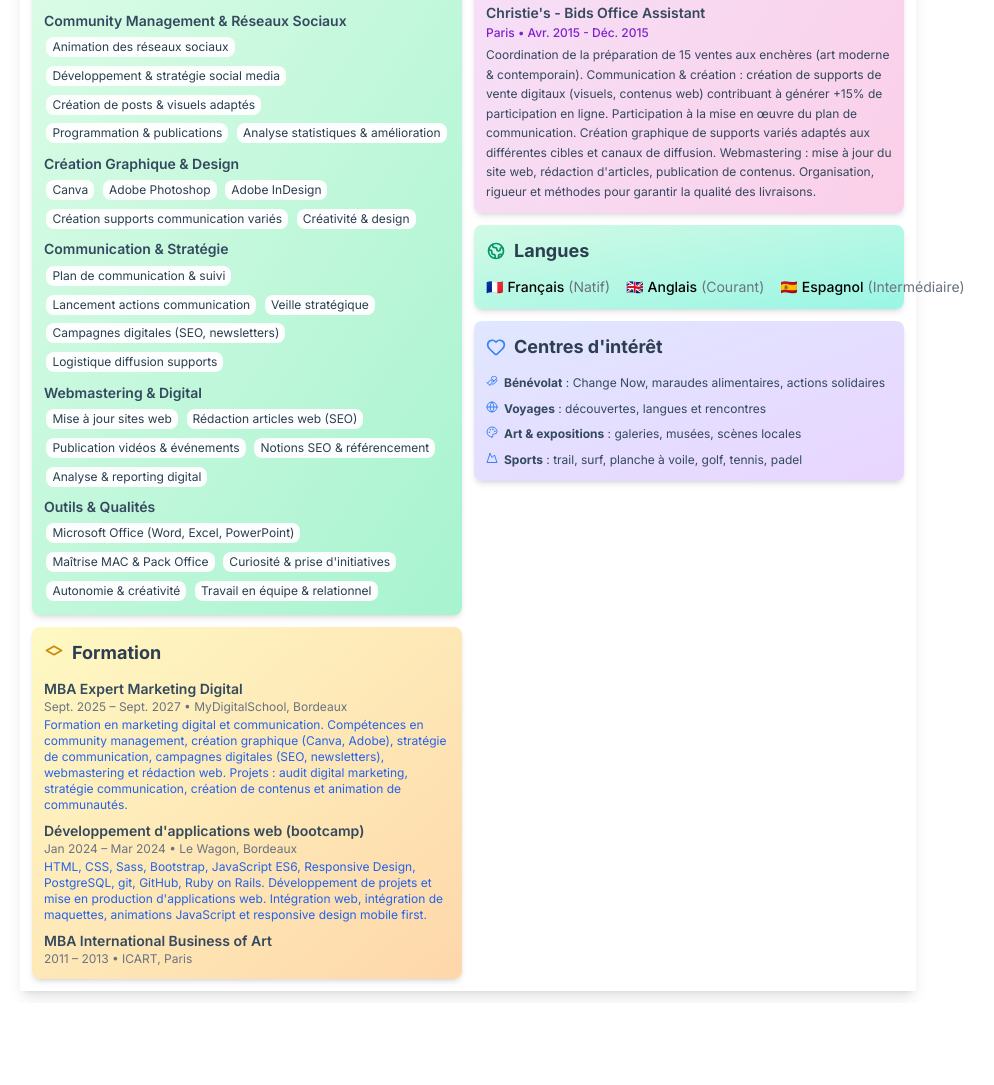
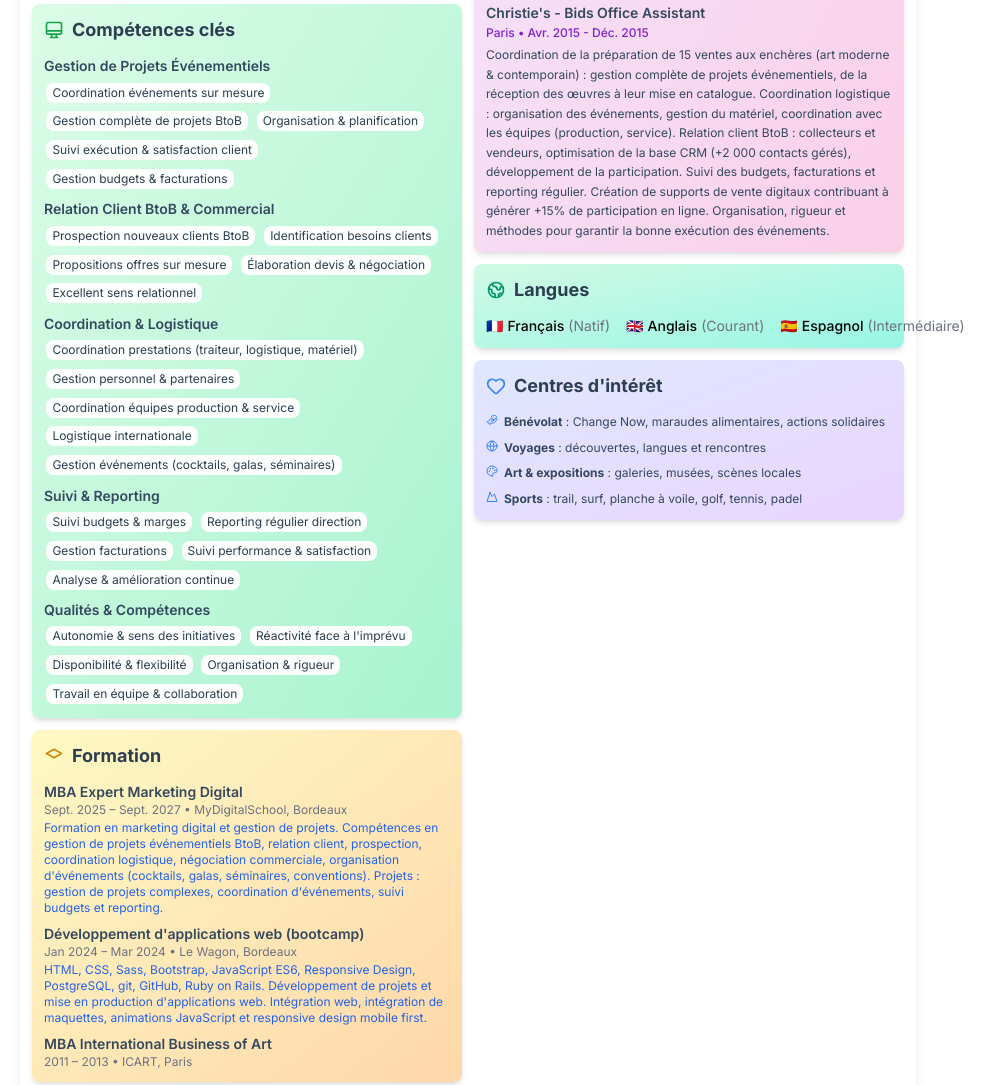
Before and after one commit to Sooruz85/cv-etienne, a website: page index.html in a window 1280 px wide. Shown: the part 780-1865 px from the top of the page, without its empty margins (172-1166 px from the left). Before the commit the page ends 1783 px from the top, so only its background shows below. Drawn offline with nearby package versions, Linux system fonts and the light colour scheme.

Commit message:
Adaptation CV pour poste Chargé de projet événementiel H/F - CAPDEVIELLE TRAITEUR (CDI)

```diff
--- a/index.html
+++ b/index.html
@@ -159,9 +159,9 @@
             <div class="flex items-center justify-between gap-6">
                 <div class="flex-1">
                     <h1 class="text-4xl font-bold mb-2">Etienne Gaumery</h1>
-                    <h2 class="text-lg font-normal mb-1">Assistant communication et community manager - H/F | Communication • Community Management • Création graphique</h2>
-                    <p class="text-sm mb-1">GENIE CLIM France • Le Haillan (33)</p>
-                    <p class="text-sm mb-2">38 ans • Alternance • Disponible dès à présent</p>
+                    <h2 class="text-lg font-normal mb-1">Chargé de projet événementiel H/F | Gestion de projets • Relation client BtoB • Coordination événementielle</h2>
+                    <p class="text-sm mb-1">CAPDEVIELLE TRAITEUR • Bruges (33)</p>
+                    <p class="text-sm mb-2">38 ans • CDI • Disponible dès à présent • Permis B</p>
                     <div class="flex flex-col text-sm space-y-1">
                         <div class="flex items-center">
                             <svg class="w-4 h-4 mr-1.5" fill="none" stroke="currentColor" viewBox="0 0 24 24">
@@ -198,10 +198,10 @@
                         </h3>
                         <div class="text-sm text-text-gray leading-relaxed space-y-1">
                             <p>
-                                Actuellement en MBA Expert Marketing Digital à MyDigitalSchool Bordeaux, passionné par la communication et le community management. Expérience concrète dans la création de contenus digitaux et la gestion de campagnes : développement du site web de Galerie Joséphine et campagnes digitales (SEO, newsletters) ayant généré +35% de trafic organique en 6 mois. Création de supports de communication variés, gestion des réseaux sociaux et animation de communautés.
+                                Expérience confirmée dans la gestion de projets BtoB et la coordination d'événements. Chez Christie's, coordination de la préparation de 15 ventes aux enchères (art moderne & contemporain), de la réception des œuvres à leur mise en catalogue : gestion complète du projet, coordination avec les équipes, suivi logistique et organisation. Chez Catawiki, supervision de la relation client pour 3 000+ utilisateurs avec un taux de satisfaction >90%, gestion de projets complexes et coordination avec les équipes internes.
                             </p>
                             <p>
-                                Chez Christie's, création de supports de vente digitaux contribuant à +15% de participation en ligne. Chez Catawiki, collaboration avec l'équipe tech pour améliorer l'UX et gestion de la relation client pour 3 000+ utilisateurs. Créativité, curiosité, autonomie et prise d'initiatives : des compétences prêtes à être mises au service de GENIE CLIM France pour participer à la stratégie de communication et développer la présence sur les réseaux sociaux.
+                                Fondateur de Galerie Joséphine depuis 2019 : gestion complète de projets événementiels (expositions, vernissages, ventes), coordination logistique internationale, gestion des ventes et relation client BtoB. Élaboration de devis, négociation commerciale, suivi des budgets et facturations. Organisation, rigueur, excellent sens relationnel, autonomie et réactivité face à l'imprévu : des compétences prêtes à être mises au service de CAPDEVIELLE TRAITEUR pour accompagner les clients dans la conception et la réalisation d'événements sur mesure.
                             </p>
                         </div>
                     </div>
@@ -216,53 +216,53 @@
                         </h3>
                         <div class="space-y-2">
                             <div>
-                                <h4 class="font-semibold text-text-gray text-sm mb-1">Community Management & Réseaux Sociaux</h4>
+                                <h4 class="font-semibold text-text-gray text-sm mb-1">Gestion de Projets Événementiels</h4>
                                 <div class="flex flex-wrap gap-1">
-                                    <span class="skill-tag text-xs py-0.5 px-1.5">Animation des réseaux sociaux</span>
-                                    <span class="skill-tag text-xs py-0.5 px-1.5">Développement & stratégie social media</span>
-                                    <span class="skill-tag text-xs py-0.5 px-1.5">Création de posts & visuels adaptés</span>
-                                    <span class="skill-tag text-xs py-0.5 px-1.5">Programmation & publications</span>
-                                    <span class="skill-tag text-xs py-0.5 px-1.5">Analyse statistiques & amélioration</span>
+                                    <span class="skill-tag text-xs py-0.5 px-1.5">Coordination événements sur mesure</span>
+                                    <span class="skill-tag text-xs py-0.5 px-1.5">Gestion complète de projets BtoB</span>
+                                    <span class="skill-tag text-xs py-0.5 px-1.5">Organisation & planification</span>
+                                    <span class="skill-tag text-xs py-0.5 px-1.5">Suivi exécution & satisfaction client</span>
+                                    <span class="skill-tag text-xs py-0.5 px-1.5">Gestion budgets & facturations</span>
                                 </div>
                             </div>
                             <div>
-                                <h4 class="font-semibold text-text-gray text-sm mb-1">Création Graphique & Design</h4>
+                                <h4 class="font-semibold text-text-gray text-sm mb-1">Relation Client BtoB & Commercial</h4>
                                 <div class="flex flex-wrap gap-1">
-                                    <span class="skill-tag text-xs py-0.5 px-1.5">Canva</span>
-                                    <span class="skill-tag text-xs py-0.5 px-1.5">Adobe Photoshop</span>
-                                    <span class="skill-tag text-xs py-0.5 px-1.5">Adobe InDesign</span>
-                                    <span class="skill-tag text-xs py-0.5 px-1.5">Création supports communication variés</span>
-                                    <span class="skill-tag text-xs py-0.5 px-1.5">Créativité & design</span>
+                                    <span class="skill-tag text-xs py-0.5 px-1.5">Prospection nouveaux clients BtoB</span>
+                                    <span class="skill-tag text-xs py-0.5 px-1.5">Identification besoins clients</span>
+                                    <span class="skill-tag text-xs py-0.5 px-1.5">Propositions offres sur mesure</span>
+                                    <span class="skill-tag text-xs py-0.5 px-1.5">Élaboration devis & négociation</span>
+                                    <span class="skill-tag text-xs py-0.5 px-1.5">Excellent sens relationnel</span>
                                 </div>
                             </div>
                             <div>
-                                <h4 class="font-semibold text-text-gray text-sm mb-1">Communication & Stratégie</h4>
+                                <h4 class="font-semibold text-text-gray text-sm mb-1">Coordination & Logistique</h4>
                                 <div class="flex flex-wrap gap-1">
-                                    <span class="skill-tag text-xs py-0.5 px-1.5">Plan de communication & suivi</span>
-                                    <span class="skill-tag text-xs py-0.5 px-1.5">Lancement actions communication</span>
-                                    <span class="skill-tag text-xs py-0.5 px-1.5">Veille stratégique</span>
-                                    <span class="skill-tag text-xs py-0.5 px-1.5">Campagnes digitales (SEO, newsletters)</span>
-                                    <span class="skill-tag text-xs py-0.5 px-1.5">Logistique diffusion supports</span>
+                                    <span class="skill-tag text-xs py-0.5 px-1.5">Coordination prestations (traiteur, logistique, matériel)</span>
+                                    <span class="skill-tag text-xs py-0.5 px-1.5">Gestion personnel & partenaires</span>
+                                    <span class="skill-tag text-xs py-0.5 px-1.5">Coordination équipes production & service</span>
+                                    <span class="skill-tag text-xs py-0.5 px-1.5">Logistique internationale</span>
+                                    <span class="skill-tag text-xs py-0.5 px-1.5">Gestion événements (cocktails, galas, séminaires)</span>
                                 </div>
                             </div>
                             <div>
-                                <h4 class="font-semibold text-text-gray text-sm mb-1">Webmastering & Digital</h4>
+                                <h4 class="font-semibold text-text-gray text-sm mb-1">Suivi & Reporting</h4>
                                 <div class="flex flex-wrap gap-1">
-                                    <span class="skill-tag text-xs py-0.5 px-1.5">Mise à jour sites web</span>
-                                    <span class="skill-tag text-xs py-0.5 px-1.5">Rédaction articles web (SEO)</span>
-                                    <span class="skill-tag text-xs py-0.5 px-1.5">Publication vidéos & événements</span>
-                                    <span class="skill-tag text-xs py-0.5 px-1.5">Notions SEO & référencement</span>
-                                    <span class="skill-tag text-xs py-0.5 px-1.5">Analyse & reporting digital</span>
+                                    <span class="skill-tag text-xs py-0.5 px-1.5">Suivi budgets & marges</span>
+                                    <span class="skill-tag text-xs py-0.5 px-1.5">Reporting régulier direction</span>
+                                    <span class="skill-tag text-xs py-0.5 px-1.5">Gestion facturations</span>
+                                    <span class="skill-tag text-xs py-0.5 px-1.5">Suivi performance & satisfaction</span>
+                                    <span class="skill-tag text-xs py-0.5 px-1.5">Analyse & amélioration continue</span>
                                 </div>
                             </div>
                             <div>
-                                <h4 class="font-semibold text-text-gray text-sm mb-1">Outils & Qualités</h4>
+                                <h4 class="font-semibold text-text-gray text-sm mb-1">Qualités & Compétences</h4>
                                 <div class="flex flex-wrap gap-1">
-                                    <span class="skill-tag text-xs py-0.5 px-1.5">Microsoft Office (Word, Excel, PowerPoint)</span>
-                                    <span class="skill-tag text-xs py-0.5 px-1.5">Maîtrise MAC & Pack Office</span>
-                                    <span class="skill-tag text-xs py-0.5 px-1.5">Curiosité & prise d'initiatives</span>
-                                    <span class="skill-tag text-xs py-0.5 px-1.5">Autonomie & créativité</span>
-                                    <span class="skill-tag text-xs py-0.5 px-1.5">Travail en équipe & relationnel</span>
+                                    <span class="skill-tag text-xs py-0.5 px-1.5">Autonomie & sens des initiatives</span>
+                                    <span class="skill-tag text-xs py-0.5 px-1.5">Réactivité face à l'imprévu</span>
+                                    <span class="skill-tag text-xs py-0.5 px-1.5">Disponibilité & flexibilité</span>
+                                    <span class="skill-tag text-xs py-0.5 px-1.5">Organisation & rigueur</span>
+                                    <span class="skill-tag text-xs py-0.5 px-1.5">Travail en équipe & collaboration</span>
                                 </div>
                             </div>
                         </div>
@@ -281,7 +281,7 @@
                                 <div class="flex-1">
                                     <div class="font-semibold text-text-gray text-sm">MBA Expert Marketing Digital</div>
                                     <div class="text-xs text-gray-500">Sept. 2025 – Sept. 2027 • MyDigitalSchool, Bordeaux</div>
-                                <div class="text-xs text-blue-600 mt-0.5">Formation en marketing digital et communication. Compétences en community management, création graphique (Canva, Adobe), stratégie de communication, campagnes digitales (SEO, newsletters), webmastering et rédaction web. Projets : audit digital marketing, stratégie communication, création de contenus et animation de communautés.</div>
+                                <div class="text-xs text-blue-600 mt-0.5">Formation en marketing digital et gestion de projets. Compétences en gestion de projets événementiels BtoB, relation client, prospection, coordination logistique, négociation commerciale, organisation d'événements (cocktails, galas, séminaires, conventions). Projets : gestion de projets complexes, coordination d'événements, suivi budgets et reporting.</div>
                                 </div>
                             </div>
                             <div class="flex justify-between items-start">
@@ -319,7 +319,7 @@
                                         <div class="text-xs text-purple-700 font-medium mt-0.5">Bordeaux • Mai 2019 - Aujourd'hui</div>
                                     </div>
                                 </div>
-                                <p class="text-xs text-text-gray leading-relaxed mt-1">Fondation et développement d'une galerie spécialisée dans les peintres voyageurs. Communication & digital : développement du site web, campagnes digitales (SEO, newsletters) ayant généré +35% de trafic organique en 6 mois. Création de supports de communication variés (visuels, contenus web, newsletters). Gestion des réseaux sociaux et animation de la communauté. Webmastering : mise à jour du site, rédaction d'articles web avec notions SEO, publication de contenus et événements. Création graphique avec Adobe Photoshop et Canva pour supports papiers et digitaux.</p>
+                                <p class="text-xs text-text-gray leading-relaxed mt-1">Fondation et développement d'une galerie spécialisée dans les peintres voyageurs. Gestion de projets événementiels : organisation d'expositions, vernissages et événements, coordination logistique internationale (réception œuvres, transport, livraison). Relation client BtoB : prospection, identification des besoins, propositions d'offres sur mesure, élaboration de devis et négociation commerciale. Coordination complète : gestion des ventes, suivi des budgets et facturations, reporting régulier. Plus de 50 œuvres vendues à l'international. Gestion de projets complexes avec coordination d'équipes et partenaires.</p>
                             </div>
                             <div>
                                 <div class="flex justify-between items-start mb-1">
@@ -328,7 +328,7 @@
                                         <div class="text-xs text-purple-700 font-medium mt-0.5">Amsterdam, Pays-Bas • Juil. 2016 - Jan. 2018</div>
                                     </div>
                                 </div>
-                                <p class="text-xs text-text-gray leading-relaxed mt-1">Supervision de la relation client pour 3 000+ utilisateurs (acheteurs/collectionneurs) avec un taux de satisfaction >90%. Communication & community management : animation de la communauté, gestion des réseaux sociaux, création de contenus adaptés aux différentes cibles. Collaboration avec l'équipe tech pour améliorer l'UX de la plateforme e-commerce. Implémentation d'un système CRM pour suivre les transactions. Analyse des statistiques et pistes d'amélioration. Gestion des demandes clients multilingues (français/anglais).</p>
+                                <p class="text-xs text-text-gray leading-relaxed mt-1">Supervision de la relation client pour 3 000+ utilisateurs (acheteurs/collectionneurs) avec un taux de satisfaction >90%. Gestion de projets BtoB : identification des besoins clients, propositions de solutions adaptées, coordination avec les équipes internes (tech, production). Implémentation d'un système CRM pour suivre les transactions et fidéliser les clients à forte valeur. Gestion de projets complexes, suivi des budgets et reporting régulier. Collaboration étroite avec les équipes pour assurer la bonne exécution et la satisfaction client. Gestion des demandes clients multilingues (français/anglais).</p>
                             </div>
                             <div>
                                 <div class="flex justify-between items-start mb-1">
@@ -337,7 +337,7 @@
                                         <div class="text-xs text-purple-700 font-medium mt-0.5">Paris • Avr. 2015 - Déc. 2015</div>
                                     </div>
                                 </div>
-                                <p class="text-xs text-text-gray leading-relaxed mt-1">Coordination de la préparation de 15 ventes aux enchères (art moderne & contemporain). Communication & création : création de supports de vente digitaux (visuels, contenus web) contribuant à générer +15% de participation en ligne. Participation à la mise en œuvre du plan de communication. Création graphique de supports variés adaptés aux différentes cibles et canaux de diffusion. Webmastering : mise à jour du site web, rédaction d'articles, publication de contenus. Organisation, rigueur et méthodes pour garantir la qualité des livraisons.</p>
+                                <p class="text-xs text-text-gray leading-relaxed mt-1">Coordination de la préparation de 15 ventes aux enchères (art moderne & contemporain) : gestion complète de projets événementiels, de la réception des œuvres à leur mise en catalogue. Coordination logistique : organisation des événements, gestion du matériel, coordination avec les équipes (production, service). Relation client BtoB : collecteurs et vendeurs, optimisation de la base CRM (+2 000 contacts gérés), développement de la participation. Suivi des budgets, facturations et reporting régulier. Création de supports de vente digitaux contribuant à générer +15% de participation en ligne. Organisation, rigueur et méthodes pour garantir la bonne exécution des événements.</p>
                             </div>
                         </div>
                     </div>
```
Also changed, not shown: 1 other file.
